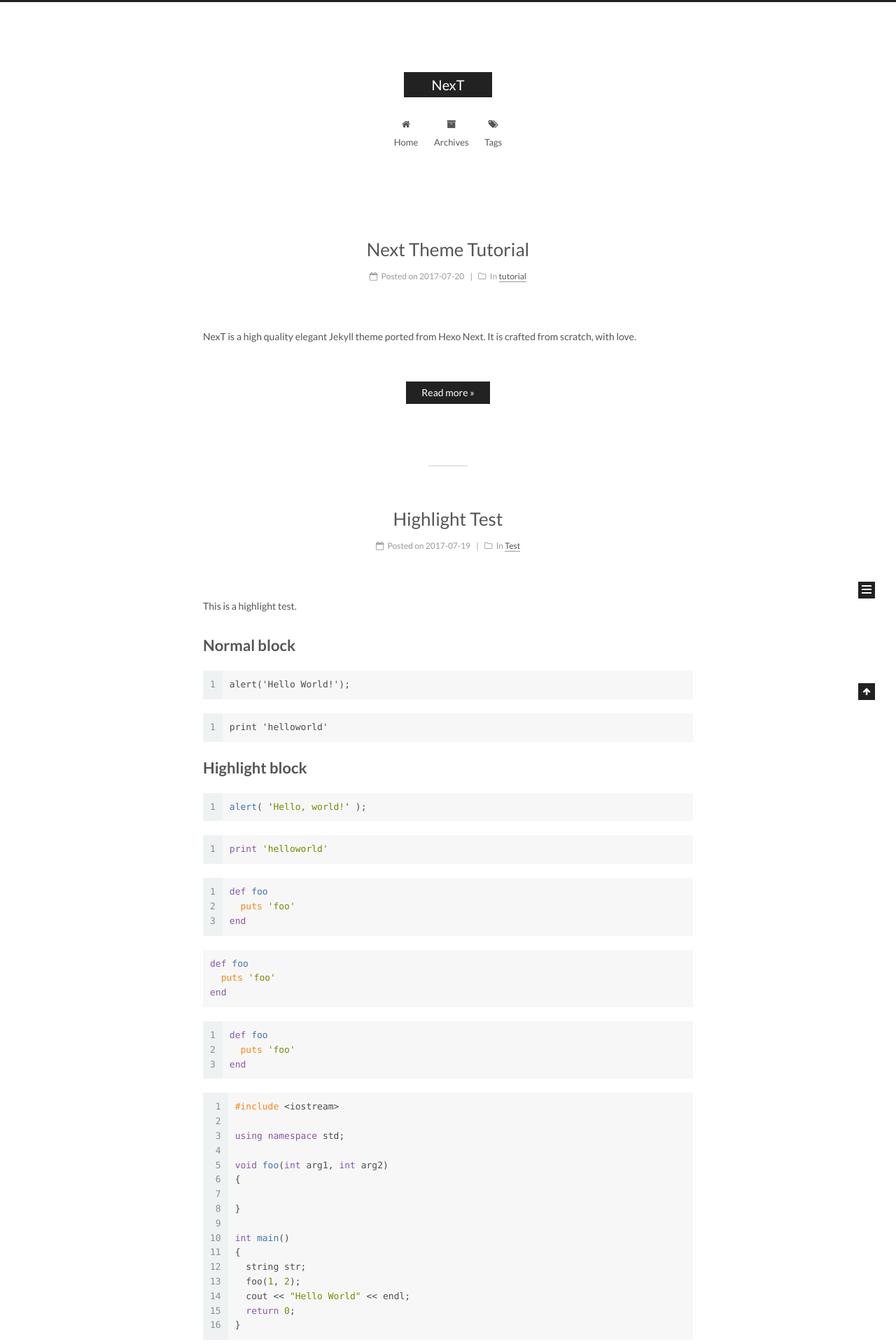
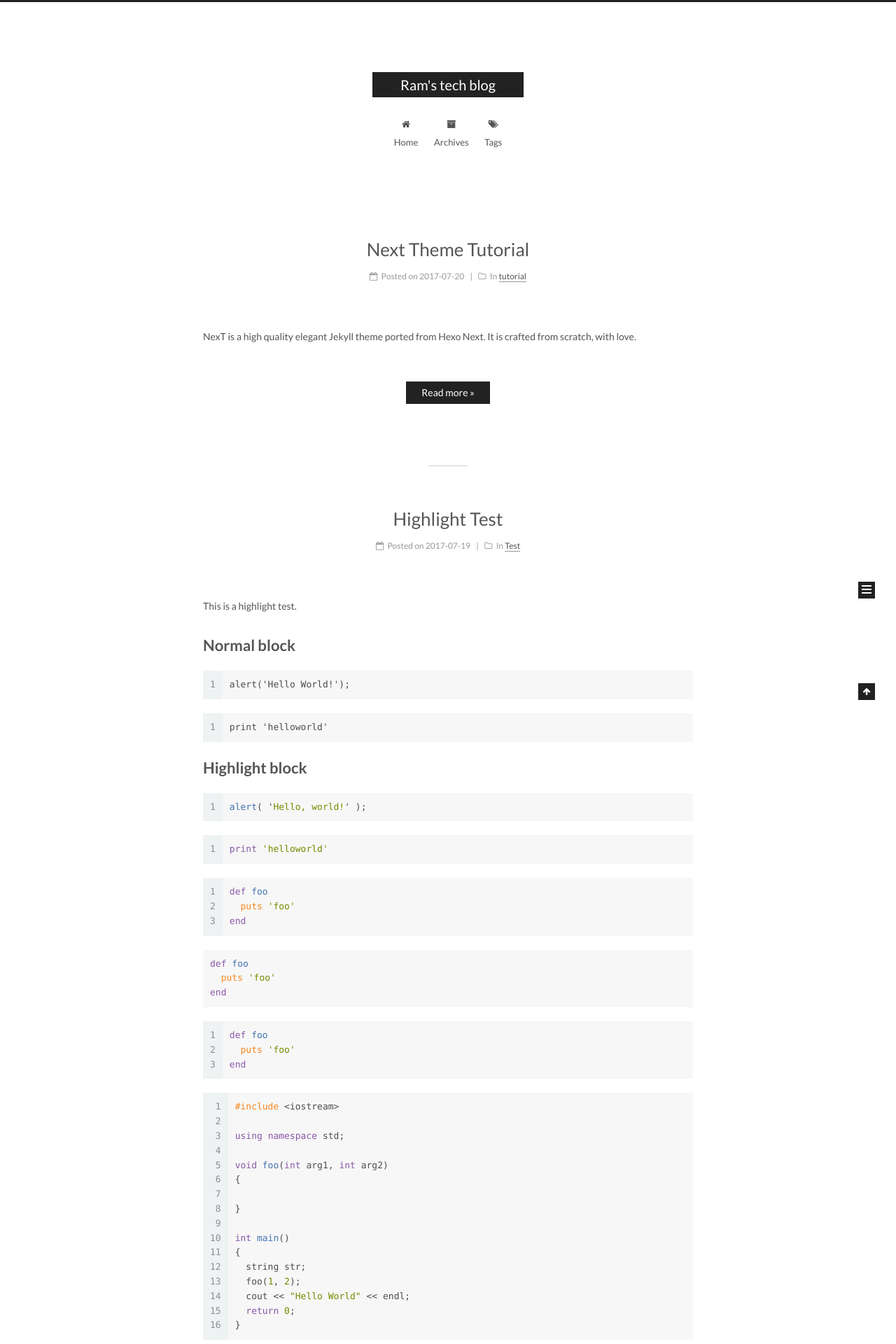
Before and after one commit to kangraemin/kangraemin.github.io, a Jekyll site: the page built from index.html, in a window 1280 px wide. Shown: the top 1920 px of the page at 70% size. Built offline with Jekyll 4.4.1, drawn with Linux system fonts in a browser that asks for light colours; emoji names are drawn with the system emoji font; the list of posts is cut into pages by our own code.

Commit message:
Add title / author / url in config.yml

```diff
--- a/_config.yml
+++ b/_config.yml
@@ -4,17 +4,17 @@
 # ---------------------------------------------------------------
 
 # Site
-title: NexT
+title: Ram's tech blog
 subtitle:
 description:
-author: John Doe
+author: Raemin
 # Support language: de, en, fr-FR, id, ja, ko, pt-BR, pt, ru, zh-Hans, zh-hk, zh-tw
 language: en
 date_format: '%Y-%m-%d'
 
 # URL
 ## If your site is put in a subdirectory, set url as 'http://yoursite.com' and baseurl as '/child'
-url:
+url: 'http://kangraemin.github.io'
 baseurl:
 permalink: pretty
 
```
